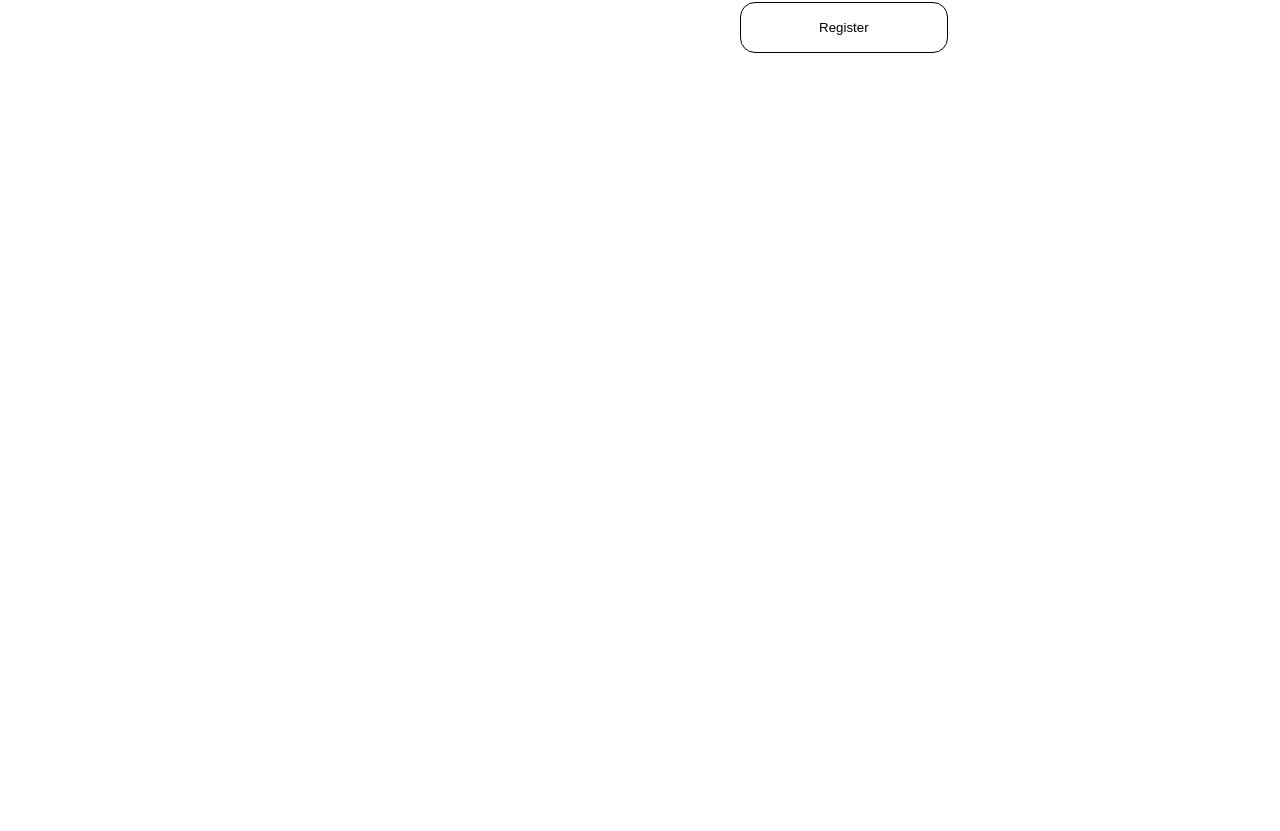
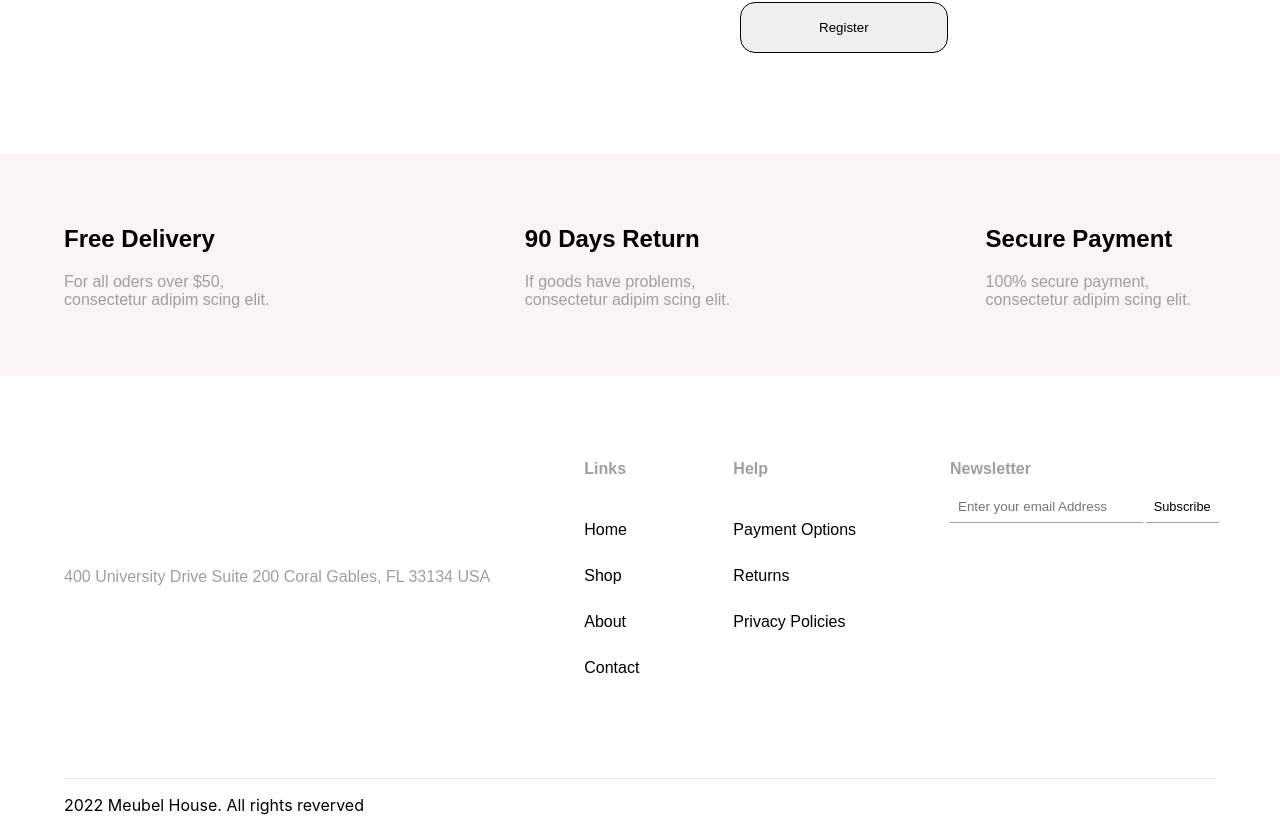
Before and after one commit to fadafful/jagaad-react-ecommerce, a React (Create React App) app: page /login in a window 1280 px wide. Shown: the part 525-1356 px from the top of the page. Before the commit the page ends 800 px from the top, so only its background shows below. Built offline with nearby package versions, Linux system fonts and the light colour scheme.

Commit message:
styled footer + Info component

```diff
--- /dev/null
+++ b/src/components/Info.js
@@ -0,0 +1,51 @@
+import styled from "styled-components";
+
+const Container = styled.div`
+  display: flex;
+  flex-direction: column;
+  align-items: center;
+  font-family: "Poppins", sans-serif;
+  padding: 0 1%;
+  margin-top: 4%;
+  background-color: #faf4f4;
+
+  .info_item {
+    width: 100%;
+  }
+
+  p {
+    color: #9f9f9f;
+  }
+
+  @media (min-width: 758px) {
+    flex-direction: row;
+    flex-wrap: wrap;
+    padding: 4% 5%;
+    justify-content: space-between;
+
+    .info_item {
+      width: 20%;
+    }
+  }
+`;
+
+export default function Info() {
+  return (
+    <>
+      <Container>
+        <div className="info_item">
+          <h2>Free Delivery</h2>
+          <p>For all oders over $50, consectetur adipim scing elit.</p>
+        </div>
+        <div className="info_item">
+          <h2>90 Days Return</h2>
+          <p>If goods have problems, consectetur adipim scing elit.</p>
+        </div>
+        <div className="info_item">
+          <h2>Secure Payment</h2>
+          <p>100% secure payment, consectetur adipim scing elit.</p>
+        </div>
+      </Container>
+    </>
+  );
+}
--- a/src/components/footer/Footer.js
+++ b/src/components/footer/Footer.js
@@ -1,18 +1,52 @@
 import styled from "styled-components";
+import { Link } from "react-router-dom";
 
 const Container = styled.footer`
   display: flex;
   flex-direction: column;
   justify-content: center;
-  align-items: center;
+
+
+
+
   font-family: "Poppins", sans-serif;
-  background-color: #000;
-  color: #fff;
-  padding: 2rem 0;
+
+
+  padding: 0 1%;
   margin-top: 2rem;
+
+  ul {
+    padding: 0;
+    line-height: 30px;
+
+  }
+
+
+  h2 {
+    color: rgba(159, 159, 159, 1);
+    weight: 500;
+    font-size: 1rem;
+  }
+
+  form {
+    display: flex;
+    align-items: baseline;
+    gap: 1%;
+  }
+
+  input {
+    border: none;
+    border-bottom: 1px solid rgba(159, 159, 159, 1);
+  }
+
+
 
   .footer-address {
     margin-bottom: 2rem;
+    color: rgba(159, 159, 159, 1);
+    font-size: 1rem;
+    weigth: 400;
+
   }
 
   .footer-links {
@@ -27,7 +61,9 @@ const Container = styled.footer`
 
   .footer-links ul li a {
     text-decoration: none;
-    color: #fff;
+    color: black;
+    weight: 500;
+    font-size: 1rem;
     margin-bottom: 1rem;
   }
 
@@ -43,7 +79,9 @@ const Container = styled.footer`
 
   .footer-help ul li a {
     text-decoration: none;
-    color: #fff;
+    color: black;
+    weight: 500;
+    font-size: 1rem;
     margin-bottom: 1rem;
   }
 
@@ -61,8 +99,11 @@ const Container = styled.footer`
   .footer-newsletter button {
     padding: 0.5rem;
     background-color: #fff;
-    color: #000;
+    color: black;
+    font-size: 0.8rem;
+    font-weight: 500;
     border: none;
+    border-bottom: 1px solid rgba(159, 159, 159, 1);
     cursor: pointer;
   }
 
@@ -72,13 +113,36 @@ const Container = styled.footer`
 
     @media screen and (min-width: 1200px) and (max-width: 1920px) {
 
+      justify-content: space-between;
         flex-direction: row;
+        padding: 3% 5%;
+
+
+        ul {
+          line-height: 46px;
+        }
+
+        .footer-address {
+          align-self: center;
+        }
+
+
 
 
 `;
 
+const Copyright = styled.div`
+  margin: 0 1%;
+  border-top: 1px solid rgba(159, 159, 159, 0.2);
+
+  @media screen and (min-width: 1200px) and (max-width: 1920px) {
+    margin: 0 5%;
+  }
+`;
+
 const Footer = () => {
   return (
+    <>
       <Container>
         <div className="footer-address">
           <p>400 University Drive Suite 200 Coral Gables, FL 33134 USA</p>
@@ -87,16 +151,16 @@ const Footer = () => {
           <h2>Links</h2>
           <ul>
             <li>
-            <a>Home</a>
+              <Link to="/">Home</Link>
             </li>
             <li>
-            <a>Shop</a>
+              <Link to="/shop">Shop</Link>
             </li>
             <li>
-            <a>About</a>
+              <Link to="/about">About</Link>
             </li>
             <li>
-            <a>Contact</a>
+              <Link to="/contact">Contact</Link>
             </li>
           </ul>
         </div>
@@ -116,13 +180,18 @@ const Footer = () => {
         </div>
         <div className="footer-newsletter">
           <h2>Newsletter</h2>
-        <input type="text" placeholder="Enter your email" />
+          <form>
+            <input type="text" placeholder="Enter your email Address" />
             <button>Subscribe</button>
+          </form>
         </div>
+      </Container>
+      <Copyright>
         <p className="footer-copywright">
           2022 Meubel House. All rights reverved
         </p>
-    </Container>
+      </Copyright>
+    </>
   );
 };
 
--- a/src/pages/Home.js
+++ b/src/pages/Home.js
@@ -5,20 +5,7 @@ const Home = () => {
   return (
     <>
       <Hero />
-      <div className="info">
-        <div className="info__item">
-          <h2>Free Delivery</h2>
-          <p>For all oders over $50, consectetur adipim scing elit.</p>
-        </div>
-        <div className="info__item">
-          <h2>90 Days Return</h2>
-          <p>If goods have problems, consectetur adipim scing elit.</p>
-        </div>
-        <div className="info__item">
-          <h2>Secure Payment</h2>
-          <p>100% secure payment, consectetur adipim scing elit.</p>
-        </div>
-      </div>
+
       <Footer />
     </>
   );
--- a/src/pages/Login.js
+++ b/src/pages/Login.js
@@ -1,6 +1,8 @@
 import React, { useState } from "react";
 import styled from "styled-components";
 import { Link } from "react-router-dom";
+import Info from "../components/Info";
+import Footer from "../components/footer/Footer";
 
 const Container = styled.section`
   display: flex;
@@ -17,7 +19,7 @@ const Container = styled.section`
     border-radius: 15px;
     border: 1px solid #000;
     padding: 17px 78px;
-    background-color: white;
+
     cursor: pointer;
   }
 
@@ -137,6 +139,8 @@ const Login = () => {
           </form>
         </div>
       </Container>
+      <Info />
+      <Footer />
     </>
   );
 };
```
Lines whose indentation alone changed are shown as unchanged.
